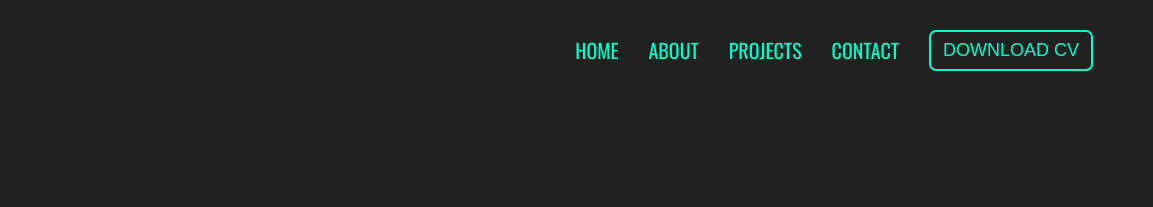
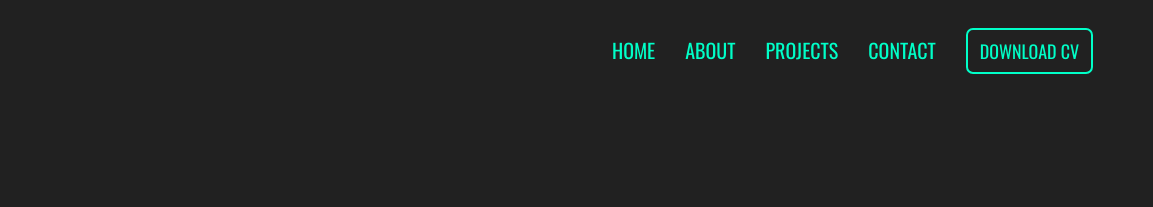
Before and after one commit to ZakSchenck/zak-portfolio, a plain HTML site: page index.html in a window 1280 px wide. Shown: the top 207 px of the page, 127-1280 px from the left. Drawn offline with nearby package versions, Linux system fonts and the light colour scheme; a web font is replaced by a local one.

Commit message:
updated resume button bug

```diff
--- a/index.html
+++ b/index.html
@@ -44,15 +44,16 @@
           <a href="#contact-section">Contact</a>
         </li>
         <li>
-          <button>
           <a
+            id="resume-btn"
+            type="submit"
             href="ResumeZakSchenck.PDF"
             class="profile-button"
             download="Resume_Zak_Schenck"
             target="_blank"
-              >Download cv</a
           >
-          </button>
+            Download cv
+          </a>
         </li>
       </ul>
     </header>
--- a/styles/styles.scss
+++ b/styles/styles.scss
@@ -114,10 +114,7 @@ header {
       &:hover {
         cursor: pointer;
       }
-      button {
-        background-color: transparent;
-        border: none;
-        outline: none;
+      #resume-btn {
         color: $theme;
         font-size: 18px;
         text-transform: uppercase;
@@ -125,10 +122,8 @@ header {
         padding: 8px 12px;
         border-radius: 7px;
         position: relative;
-        a {
         &:hover {
           color: black;
-            }
         }
         &::after {
           content: "";
@@ -151,10 +146,6 @@ header {
           top: 0;
           transition: 0.8s;
           z-index: -1;
-        }
-        &:hover {
-          cursor: pointer;
-          color: black;
         }
         &:hover::after {
           width: 100%;
@@ -902,10 +893,10 @@ header #logo.logosticky {
     max-width: 95%;
     margin-right: auto;
   }
-  #contact-section form input{
+  #contact-section form input {
     width: 95%;
   }
-  #contact-section form textarea{
+  #contact-section form textarea {
     width: 95%;
   }
 }
```
Also changed, not shown: styles/styles.css, 1 other file. Lines whose indentation alone changed are shown as unchanged.
